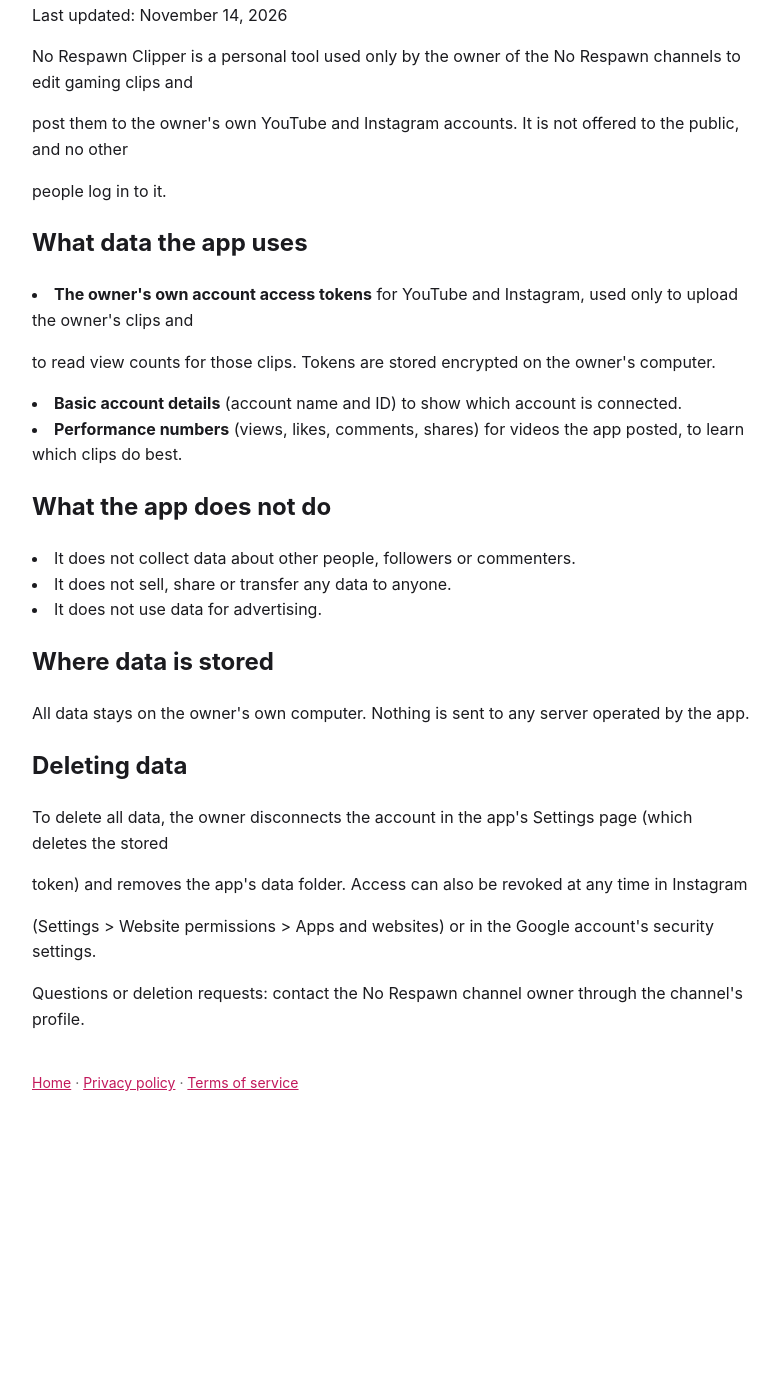
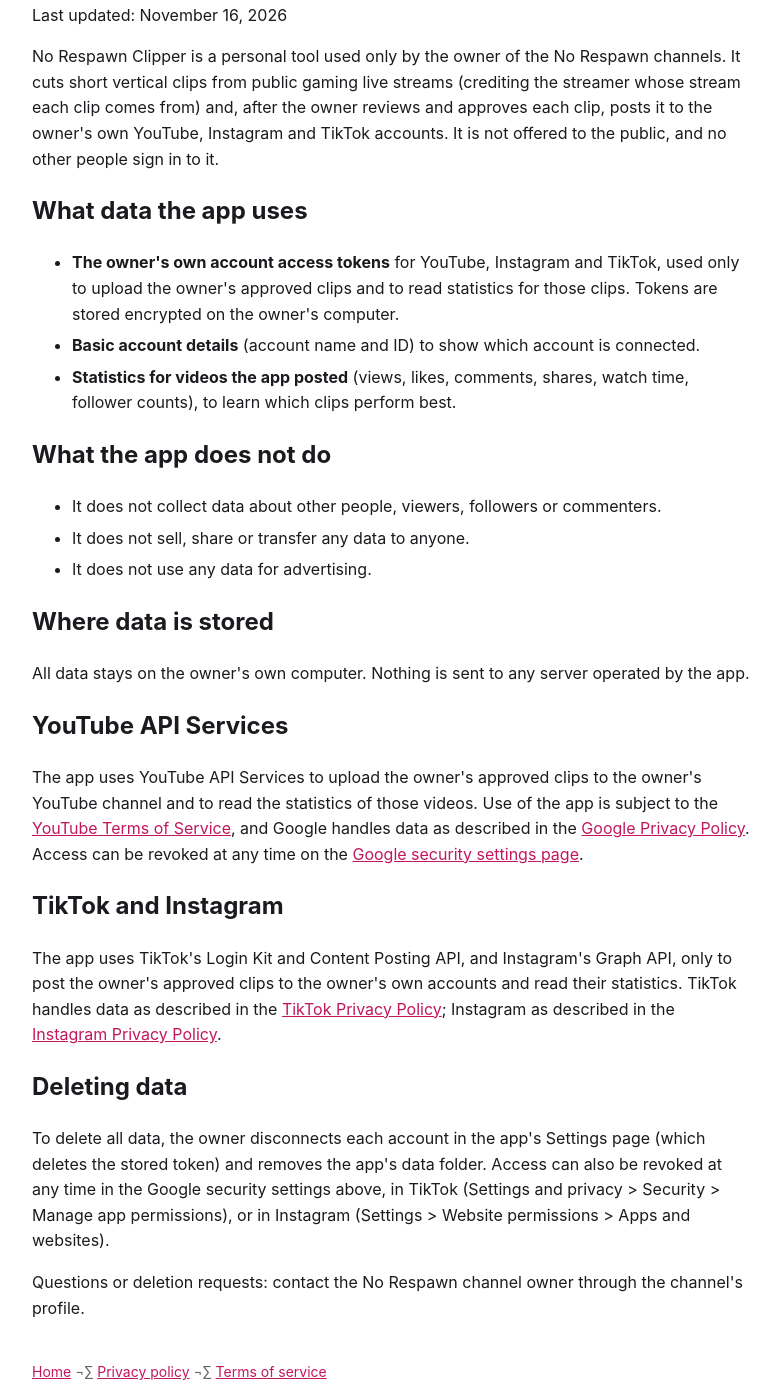
Before and after one commit to JHolzmann79/norespawn, a plain HTML site: page privacy.html in a window 1280 px wide. Shown: the part 110-1497 px from the top of the page, without its empty margins (248-1028 px from the left). Before the commit the page ends 1244 px from the top, so only its background shows below. Drawn offline with Linux system fonts and the light colour scheme.

Commit message:
Revise privacy policy with updated information
Updated privacy policy details including data usage, storage, and deletion instructions.

```diff
--- a/privacy.html
+++ b/privacy.html
@@ -1,21 +1,49 @@
-<!doctype html><html><head><title>Privacy policy · No Respawn Clipper</title><meta name="viewport" content="width=device-width,initial-scale=1"><style>body{font-family:-apple-system,Segoe UI,sans-serif;max-width:720px;margin:40px auto;padding:0 20px;line-height:1.6;color:#1b1b1f}img{width:96px;border-radius:50%}a{color:#c2185b}footer{margin-top:40px;font-size:14px;color:#666}</style></head><body><h1>No Respawn Clipper: Privacy Policy</h1>
-<p>Last updated: November 14, 2026</p>
-<p>No Respawn Clipper is a personal tool used only by the owner of the No Respawn channels to edit gaming clips and</p>
-<p>post them to the owner&#x27;s own YouTube and Instagram accounts. It is not offered to the public, and no other</p>
-<p>people log in to it.</p>
+<!doctype html><html><head><title>Privacy policy ¬∑ No Respawn Clipper</title><meta name="viewport" content="width=device-width,initial-scale=1"><style>body{font-family:-apple-system,Segoe UI,sans-serif;max-width:720px;margin:40px auto;padding:0 20px;line-height:1.6;color:#1b1b1f}img{width:96px;border-radius:50%}a{color:#c2185b}footer{margin-top:40px;font-size:14px;color:#666}li{margin:6px 0}</style></head><body>
+<h1>No Respawn Clipper: Privacy Policy</h1>
+<p>Last updated: November 16, 2026</p>
+
+<p>No Respawn Clipper is a personal tool used only by the owner of the No Respawn channels. It cuts short vertical
+clips from public gaming live streams (crediting the streamer whose stream each clip comes from) and, after the
+owner reviews and approves each clip, posts it to the owner's own YouTube, Instagram and TikTok accounts. It is not
+offered to the public, and no other people sign in to it.</p>
+
 <h2>What data the app uses</h2>
-<li><b>The owner&#x27;s own account access tokens</b> for YouTube and Instagram, used only to upload the owner&#x27;s clips and</li>
-<p>  to read view counts for those clips. Tokens are stored encrypted on the owner&#x27;s computer.</p>
+<ul>
+<li><b>The owner's own account access tokens</b> for YouTube, Instagram and TikTok, used only to upload the owner's
+approved clips and to read statistics for those clips. Tokens are stored encrypted on the owner's computer.</li>
 <li><b>Basic account details</b> (account name and ID) to show which account is connected.</li>
-<li><b>Performance numbers</b> (views, likes, comments, shares) for videos the app posted, to learn which clips do best.</li>
+<li><b>Statistics for videos the app posted</b> (views, likes, comments, shares, watch time, follower counts), to
+learn which clips perform best.</li>
+</ul>
+
 <h2>What the app does not do</h2>
-<li>It does not collect data about other people, followers or commenters.</li>
+<ul>
+<li>It does not collect data about other people, viewers, followers or commenters.</li>
 <li>It does not sell, share or transfer any data to anyone.</li>
-<li>It does not use data for advertising.</li>
+<li>It does not use any data for advertising.</li>
+</ul>
+
 <h2>Where data is stored</h2>
-<p>All data stays on the owner&#x27;s own computer. Nothing is sent to any server operated by the app.</p>
+<p>All data stays on the owner's own computer. Nothing is sent to any server operated by the app.</p>
+
+<h2>YouTube API Services</h2>
+<p>The app uses YouTube API Services to upload the owner's approved clips to the owner's YouTube channel and to read
+the statistics of those videos. Use of the app is subject to the
+<a href="https://www.youtube.com/t/terms">YouTube Terms of Service</a>, and Google handles data as described in the
+<a href="https://policies.google.com/privacy">Google Privacy Policy</a>. Access can be revoked at any time on the
+<a href="https://security.google.com/settings/security/permissions">Google security settings page</a>.</p>
+
+<h2>TikTok and Instagram</h2>
+<p>The app uses TikTok's Login Kit and Content Posting API, and Instagram's Graph API, only to post the owner's approved
+clips to the owner's own accounts and read their statistics. TikTok handles data as described in the
+<a href="https://www.tiktok.com/legal/privacy-policy">TikTok Privacy Policy</a>; Instagram as described in the
+<a href="https://privacycenter.instagram.com/policy">Instagram Privacy Policy</a>.</p>
+
 <h2>Deleting data</h2>
-<p>To delete all data, the owner disconnects the account in the app&#x27;s Settings page (which deletes the stored</p>
-<p>token) and removes the app&#x27;s data folder. Access can also be revoked at any time in Instagram</p>
-<p>(Settings &gt; Website permissions &gt; Apps and websites) or in the Google account&#x27;s security settings.</p>
-<p>Questions or deletion requests: contact the No Respawn channel owner through the channel&#x27;s profile.</p><footer><a href="index.html">Home</a> · <a href="privacy.html">Privacy policy</a> · <a href="terms.html">Terms of service</a></footer></body></html>
+<p>To delete all data, the owner disconnects each account in the app's Settings page (which deletes the stored token)
+and removes the app's data folder. Access can also be revoked at any time in the Google security settings above, in
+TikTok (Settings and privacy &gt; Security &gt; Manage app permissions), or in Instagram (Settings &gt; Website
+permissions &gt; Apps and websites).</p>
+
+<p>Questions or deletion requests: contact the No Respawn channel owner through the channel's profile.</p>
+<footer><a href="index.html">Home</a> ¬∑ <a href="privacy.html">Privacy policy</a> ¬∑ <a href="terms.html">Terms of service</a></footer></body></html>
```
